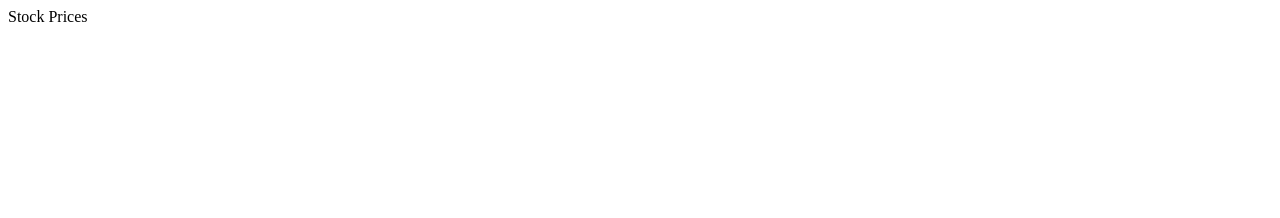
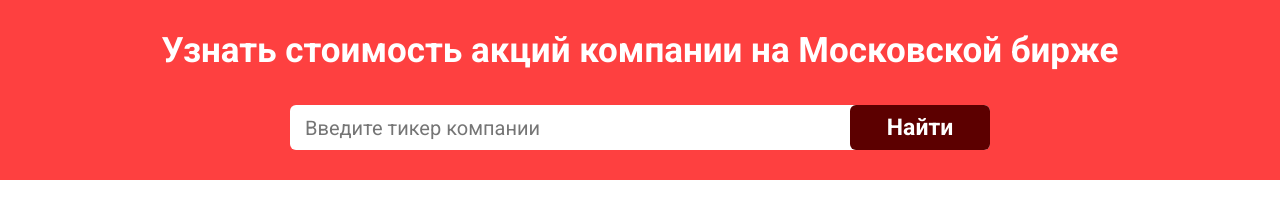
Before and after one commit to KlimVladMaks/stock-prices, a plain HTML site: page index.html in a window 1280 px wide. Drawn offline with Linux system fonts and the light colour scheme.

Commit message:
Добавление хэдера

```diff
--- a/index.html
+++ b/index.html
@@ -11,11 +11,38 @@
         <meta name="viewport" content="width=device-width, initial-scale=1.0">
         <title>Stock Prices</title>
 
+        <!-- Подключаем CSS-стили -->
+        <link rel="stylesheet" href="styles/main.css">
+
+        <!-- Подключаем шрифты -->
+        <link rel="preconnect" href="https://fonts.googleapis.com">
+        <link rel="preconnect" href="https://fonts.gstatic.com" crossorigin>
+        <link href="https://fonts.googleapis.com/css2?family=Roboto:wght@400;700&display=swap" rel="stylesheet">
+
     </head>
 
     <!-- Содержимое страницы -->
-    <body>
-        Stock Prices
+    <body class="body">
+
+        <!-- Хэдер -->
+        <header class="header">
+
+            <!-- Заголовок -->
+            <h1 class="title">Узнать стоимость акций компании на Московской бирже</h1>
+
+            <!-- Форма для ввода тикера компании -->
+            <form class="form">
+
+                <!-- Поле для ввода тикера компании -->
+                <input class="input" type="text" placeholder="Введите тикер компании">
+
+                <!-- Кнопка поиска -->
+                <button class="button">Найти</button>
+
+            </form>
+
+        </header>
+
     </body>
 
 </html>
--- /dev/null
+++ b/styles/main.css
@@ -0,0 +1,125 @@
+/* Импортируем дополнительные CSS-стили для сброса стилей для HTML CSS вёрстки нового проекта*/
+@import "./reset.css";
+
+/* Содержимое страницы */
+.body {
+
+    /* Шрифт */
+    font-family: 'Roboto', sans-serif;
+
+    /* Цвет фона */
+    background-color: #FFFFFF;
+}
+
+/* Хэдер */
+.header {
+
+    /* Превращаем элемент во флекс-контейнер */
+    display: flex;
+
+    /* Выстраиваем флекс-элементы в колонну */
+    flex-direction: column;
+
+    /* Выравниваем внутренние элементы по центру */
+    align-items: center;
+
+    /* Прижимаем элементы к краям */
+    justify-content: space-between;
+
+    /* Минимальная высота */
+    min-height: 180px;
+
+    /* Ширина */
+    width: 100%;
+
+    /* Цвет фона */
+    background-color: #FE4040;
+}
+
+/* Заголовок */
+.title {
+
+    /* Цвет */
+    color: #FFFFFF;
+
+    /* Начертание шрифта */
+    font-weight: 700;
+
+    /* Размер шрифта */
+    font-size: 35px;
+
+    /* Выравниваем текст по центру */
+    text-align: center;
+
+    /* Верхний внешний отступ */
+    margin-top: 30px;
+}
+
+/* Форма для ввода тикера компании */
+.form {
+
+    /* Превращаем элемент во флекс-контейнер */
+    display: flex;
+
+    /* Выравниваем флекс-элементы по краям */
+    justify-content: space-between;
+
+    /* Ширина */
+    width: 700px;
+
+    /* Высота */
+    height: 45px;
+
+    /* Внешний нижний отступ */
+    margin-bottom: 30px;
+
+    /* Цвет фона */
+    background-color: #FFFFFF;
+
+    /* Закругление углов */
+    border-radius: 6px;
+}
+
+/* Поле для ввода тикера компании */
+.input {
+
+    /* Растягиваем флекс-элемент на всё свободное пространство */
+    flex-grow: 1;
+
+    /* Внутренние отступы */
+    padding: 15px;
+
+    /* Начертание текста */
+    font-weight: 400;
+
+    /* Размер текста */
+    font-size: 20px;
+
+    /* Цвет текста */
+    color: #5C0000;
+}
+
+/* Кнопка */
+.button {
+
+    /* Ширина */
+    width: 140px;
+
+    /* Высота */
+    height: 100%;
+
+    /* Фон */
+    background: #5C0000;
+
+    /* Закругление углов */
+    border-radius: 6px;
+
+    /* Начертание шрифта */
+    font-weight: 700;
+
+    /* Размер текста */
+    font-size: 23px;
+
+    /* Цвет текста */
+    color: #FFFFFF;
+}
--- /dev/null
+++ b/styles/reset.css
@@ -0,0 +1,94 @@
+/* CSS-файл для сброса стилей для HTML CSS вёрстки нового проекта*/
+
+/* Reset and base styles  */
+* {
+	padding: 0px;
+	margin: 0px;
+	border: none;
+}
+
+*,
+*::before,
+*::after {
+	box-sizing: border-box;
+}
+
+/* Links */
+
+a, a:link, a:visited  {
+    /* color: inherit; */
+    text-decoration: none;
+    /* display: inline-block; */
+}
+
+a:hover  {
+    /* color: inherit; */
+    text-decoration: none;
+}
+
+/* Common */
+
+aside, nav, footer, header, section, main {
+	display: block;
+}
+
+h1, h2, h3, h4, h5, h6, p {
+    font-size: inherit;
+	font-weight: inherit;
+}
+
+ul, ul li {
+	list-style: none;
+}
+
+img {
+	vertical-align: top;
+}
+
+img, svg {
+	max-width: 100%;
+	height: auto;
+}
+
+address {
+    font-style: normal;
+}
+
+/* Form */
+
+input, textarea, button, select {
+	font-family: inherit;
+    font-size: inherit;
+    color: inherit;
+    background-color: transparent;
+}
+
+input::-ms-clear {
+	display: none;
+}
+
+button, input[type="submit"] {
+    display: inline-block;
+    box-shadow: none;
+    background-color: transparent;
+    background: none;
+    cursor: pointer;
+}
+
+input:focus, input:active,
+button:focus, button:active {
+    outline: none;
+}
+
+button::-moz-focus-inner {
+	padding: 0;
+	border: 0;
+}
+
+label {
+	cursor: pointer;
+}
+
+legend {
+	display: block;
+}
```
